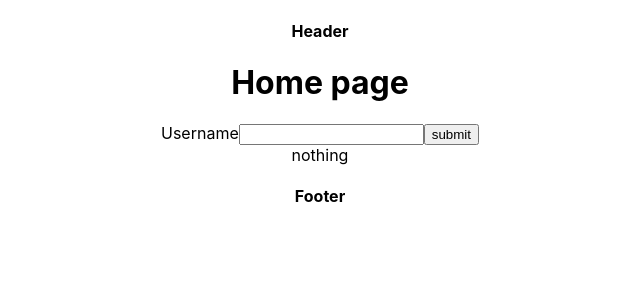
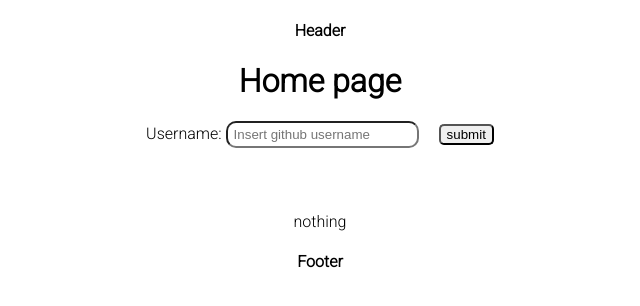
Before and after one commit to Gioele-M/lap3_24h_challenge, a React (Create React App) app: page / in a window 1280 px wide. Shown: the top 306 px of the page, without its empty margins (320-960 px from the left). Built offline with nearby package versions, Linux system fonts and the light colour scheme.

Commit message:
a tiny little bit of styling

```diff
--- a/public/index.html
+++ b/public/index.html
@@ -1,14 +1,12 @@
 <!DOCTYPE html>
 <html lang="en">
+
 <head>
   <meta charset="utf-8" />
   <link rel="icon" href="%PUBLIC_URL%/favicon.ico" />
   <meta name="viewport" content="width=device-width, initial-scale=1" />
   <meta name="theme-color" content="#000000" />
-    <meta
-      name="description"
-      content="Web site created using create-react-app"
-    />
+  <meta name="description" content="Web site created using create-react-app" />
   <link rel="apple-touch-icon" href="%PUBLIC_URL%/logo192.png" />
   <!--
       manifest.json provides metadata used when your web app is installed on a
@@ -24,8 +22,14 @@
       work correctly both with client-side routing and a non-root public URL.
       Learn how to configure a non-root public URL by running `npm run build`.
     -->
+
+  <link rel="preconnect" href="https://fonts.googleapis.com">
+  <link rel="preconnect" href="https://fonts.gstatic.com" crossorigin>
+  <link href="https://fonts.googleapis.com/css2?family=Roboto:wght@300&display=swap" rel="stylesheet">
+
   <title>React App</title>
 </head>
+
 <body>
   <noscript>You need to enable JavaScript to run this app.</noscript>
   <div id="root"></div>
@@ -40,4 +44,5 @@
       To create a production bundle, use `npm run build` or `yarn build`.
     -->
 </body>
+
 </html>
--- a/src/components/RenderRepo/index.js
+++ b/src/components/RenderRepo/index.js
@@ -1,6 +1,7 @@
 import React from 'react';
 import { useSelector } from 'react-redux';
 
+import styles from './style.module.css'
 
 
 export default function () {
@@ -13,7 +14,7 @@ export default function () {
     const something = () => {
         if (data.data) {
 
-            return data.data.map((e) => { return <p>{e.name}</p> })
+            return data.data.map((e) => { return <p className={styles.para}>{e.name}</p> })
         } else {
             <h1>NO DATA!!!</h1>
         }
@@ -22,7 +23,7 @@ export default function () {
 
     return (
         <section>
-            <div>
+            <div className={styles.container}>
                 {data.data ? something() : "nothing"}
             </div>
         </section>
--- /dev/null
+++ b/src/components/RenderRepo/style.module.css
@@ -0,0 +1,25 @@
+.container {
+    margin-top: 5%;
+    margin-right: auto;
+    margin-left: auto;
+    display: flex;
+    justify-content: center;
+    flex-direction: column;
+    width: 50%
+}
+
+.para {
+    font-weight: 800;
+    width: auto;
+    text-decoration: none;
+    background-color: #5f5f5f;
+    color: #ffffff;
+    margin-top: 1px;
+    border-radius: 10px;
+    padding: 8px 6px 8px 6px;
+    border-top: 1px solid #5f5f5f;
+    border-right: 1px solid #5f5f5f;
+    border-bottom: 1px solid #5f5f5f;
+    border-left: 1px solid #5f5f5f;
+    font-size: 16px;
+}
--- a/src/components/SearchForm/index.js
+++ b/src/components/SearchForm/index.js
@@ -1,5 +1,5 @@
 import React, { useState } from "react";
-import { GetResult } from "../../actions";
+import styles from './style.module.css'
 
 const SearchForm = ({ GetResult }) => {
 
@@ -23,9 +23,9 @@ const SearchForm = ({ GetResult }) => {
     return (
         <div>
             <form onSubmit={onFormSubmit}>
-                <label htmlFor="username">Username</label>
-                <input type="text" id="username" value={user} onChange={onUserChange} />
-                <button type="submit">submit</button>
+                <label htmlFor="username">Username:</label>
+                <input className={styles.username} placeholder="Insert github username" type="text" id="username" value={user} onChange={onUserChange} />
+                <button className={styles.button} type="submit">submit</button>
             </form>
         </div>
     )
--- /dev/null
+++ b/src/components/SearchForm/style.module.css
@@ -0,0 +1,10 @@
+.username {
+    padding: 4px 6px 4px 6px;
+    border-radius: 10px;
+    margin-left: 4px;
+}
+
+.button {
+    border-radius: 5px;
+    margin-left: 20px;
+}
--- a/src/index.css
+++ b/src/index.css
@@ -1,8 +1,9 @@
 body {
   margin: 0;
-  font-family: -apple-system, BlinkMacSystemFont, 'Segoe UI', 'Roboto', 'Oxygen',
+  /* font-family: -apple-system, BlinkMacSystemFont, 'Segoe UI', 'Roboto', 'Oxygen',
     'Ubuntu', 'Cantarell', 'Fira Sans', 'Droid Sans', 'Helvetica Neue',
-    sans-serif;
+    sans-serif; */
+  font-family: 'Roboto', sans-serif;
   -webkit-font-smoothing: antialiased;
   -moz-osx-font-smoothing: grayscale;
 }
```
Lines whose indentation alone changed are shown as unchanged.
